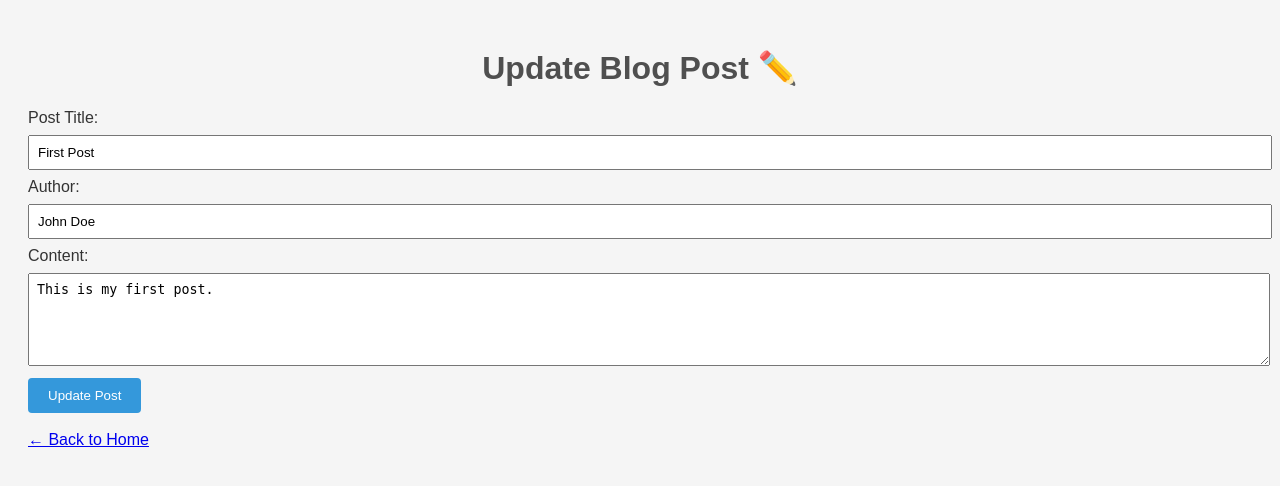
After one commit to solafsebt-glitch/Masterblog, a Flask app: page /update/1 in a window 1280 px wide. The commit adds this page. Shown: the top 486 px of the page. Run offline with Flask 3, Linux system fonts and the light colour scheme.

Commit message:
Add update post route, update form template, and edit functionality

```diff
--- a/app.py
+++ b/app.py
@@ -17,6 +17,13 @@ def save_posts(posts):
     file_path = 'posts.json'
     with open(file_path, 'w', encoding='utf-8') as f:
         json.dump(posts, f, indent=4, ensure_ascii=False)
+
+def fetch_post_by_id(post_id):
+    blog_posts = load_posts()
+    for post in blog_posts:
+        if post['id'] == post_id:
+            return post
+    return None
 
 @app.route('/')
 def index():
@@ -57,6 +64,27 @@ def add():
     return render_template('add.html')
 
 
+@app.route('/update/<int:post_id>', methods=['GET', 'POST'])
+def update(post_id):
+    post = fetch_post_by_id(post_id)
+    if post is None:
+        return "Post not found", 404
+
+    if request.method == 'POST':
+        blog_posts = load_posts()
+        for p in blog_posts:
+            if p['id'] == post_id:
+                p['title'] = request.form.get('title')
+                p['author'] = request.form.get('author')
+                p['content'] = request.form.get('content')
+                break
+
+        save_posts(blog_posts)
+        return redirect(url_for('index'))
+
+    return render_template('update.html', post=post)
+
+
 # Delete Route (/delete/<post_id>)
 @app.route('/delete/<int:post_id>')
 def delete(post_id):
--- a/posts.json
+++ b/posts.json
@@ -10,5 +10,11 @@
         "author": "Jane Doe",
         "title": "Second Post",
         "content": "This is another post."
+    },
+    {
+        "id": 3,
+        "title": "test",
+        "author": "me",
+        "content": "eedddd"
     }
 ]
--- a/templates/index.html
+++ b/templates/index.html
@@ -18,7 +18,7 @@
             <p><em>Written by {{ post.author }}</em></p>
             <p>{{ post.content }}</p>
 
-
+            <a href="{{ url_for('update', post_id=post.id) }}" style="color: #3498db; text-decoration: none; font-weight: bold; margin-right: 10px;">Update</a>
             <a href="{{ url_for('delete', post_id=post.id) }}" style="color: #e74c3c; text-decoration: none; font-weight: bold;" onclick="return confirm('Are you sure you want to delete this post?');">Delete</a>
         </div>
         {% endfor %}
--- /dev/null
+++ b/templates/update.html
@@ -0,0 +1,30 @@
+<!DOCTYPE html>
+<html lang="en">
+<head>
+    <meta charset="UTF-8">
+    <meta name="viewport" content="width=device-width, initial-scale=1.0">
+    <title>Update Post - MasterBlog</title>
+    <link rel="stylesheet" href="{{ url_for('static', filename='style.css') }}">
+</head>
+<body>
+    <div class="container">
+        <h1>Update Blog Post ✏️</h1>
+
+        <form method="POST">
+            <label for="title">Post Title:</label><br>
+            <input type="text" id="title" name="title" value="{{ post.title }}" required style="width: 100%; padding: 8px; margin: 8px 0;"><br>
+
+            <label for="author">Author:</label><br>
+            <input type="text" id="author" name="author" value="{{ post.author }}" required style="width: 100%; padding: 8px; margin: 8px 0;"><br>
+
+            <label for="content">Content:</label><br>
+            <textarea id="content" name="content" rows="5" required style="width: 100%; padding: 8px; margin: 8px 0;">{{ post.content }}</textarea><br>
+
+            <button type="submit" style="padding: 10px 20px; background-color: #3498db; color: white; border: none; border-radius: 4px; cursor: pointer;">Update Post</button>
+        </form>
+
+        <br>
+        <a href="{{ url_for('index') }}">← Back to Home</a>
+    </div>
+</body>
+</html>
```
